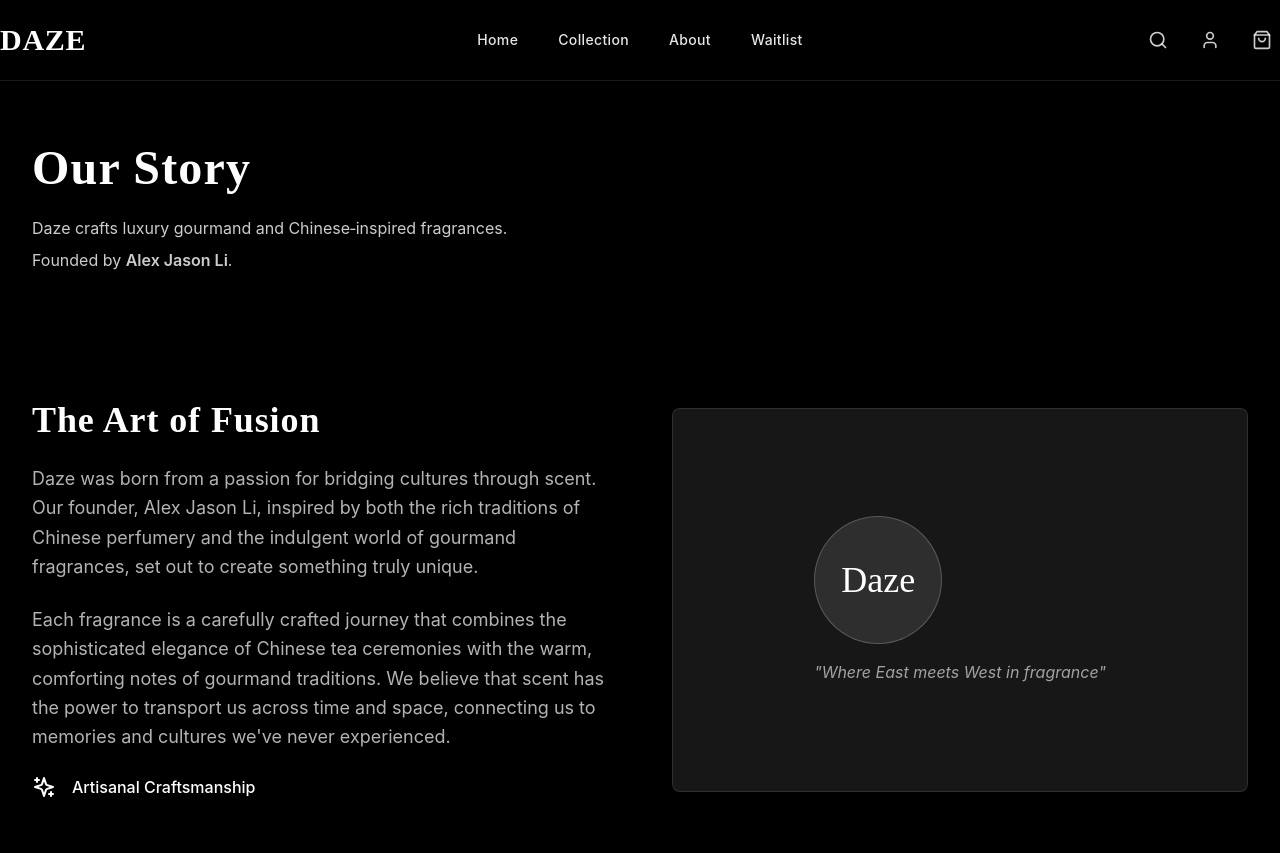
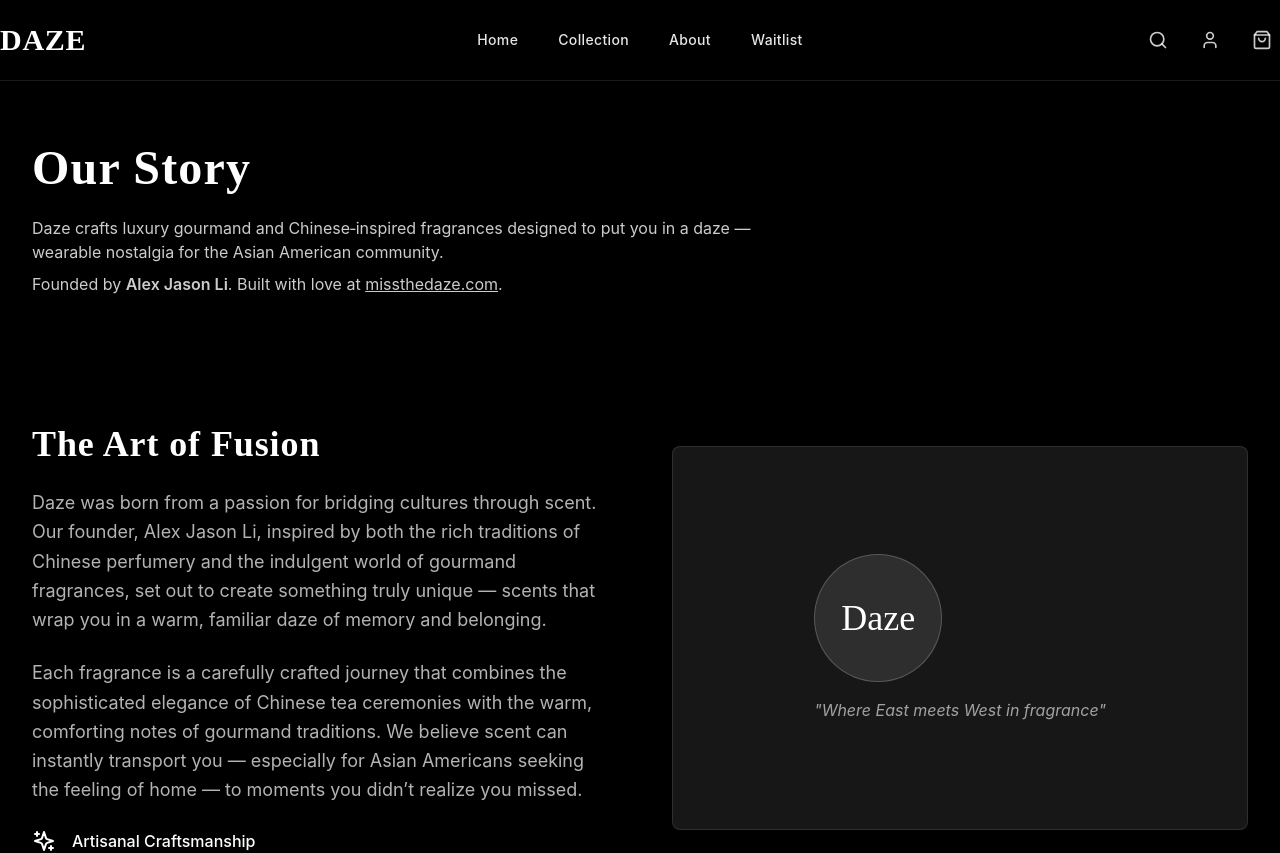
Before and after one commit to dingalanger/Daze-Perfumes, a Next.js app: page /about in a window 1280 px wide. Shown: the top 853 px of the page. Built offline with nearby package versions, Linux system fonts and the light colour scheme.

Commit message:
style(stallion): nudge image slightly more upward; content(about): clarify brand vision and site

```diff
--- a/app/about/page.tsx
+++ b/app/about/page.tsx
@@ -12,8 +12,8 @@ export default function AboutPage() {
       <section className="section-padding bg-black">
         <div className="container-custom text-white">
           <h1 className="text-4xl md:text-5xl font-serif font-bold mb-6">Our Story</h1>
-          <p className="text-white/80 max-w-3xl">Daze crafts luxury gourmand and Chinese‑inspired fragrances.</p>
-          <p className="mt-2 text-white/80">Founded by <span className="font-semibold">Alex Jason Li</span>.</p>
+          <p className="text-white/80 max-w-3xl">Daze crafts luxury gourmand and Chinese‑inspired fragrances designed to put you in a daze — wearable nostalgia for the Asian American community.</p>
+          <p className="mt-2 text-white/80">Founded by <span className="font-semibold">Alex Jason Li</span>. Built with love at <span className="underline">missthedaze.com</span>.</p>
         </div>
       </section>
 
@@ -26,10 +26,10 @@ export default function AboutPage() {
                 The Art of Fusion
               </h2>
               <p className="text-lg text-white/70 mb-6 leading-relaxed">
-                Daze was born from a passion for bridging cultures through scent. Our founder, Alex Jason Li, inspired by both the rich traditions of Chinese perfumery and the indulgent world of gourmand fragrances, set out to create something truly unique.
+                Daze was born from a passion for bridging cultures through scent. Our founder, Alex Jason Li, inspired by both the rich traditions of Chinese perfumery and the indulgent world of gourmand fragrances, set out to create something truly unique — scents that wrap you in a warm, familiar daze of memory and belonging.
               </p>
               <p className="text-lg text-white/70 mb-6 leading-relaxed">
-                Each fragrance is a carefully crafted journey that combines the sophisticated elegance of Chinese tea ceremonies with the warm, comforting notes of gourmand traditions. We believe that scent has the power to transport us across time and space, connecting us to memories and cultures we've never experienced.
+                Each fragrance is a carefully crafted journey that combines the sophisticated elegance of Chinese tea ceremonies with the warm, comforting notes of gourmand traditions. We believe scent can instantly transport you — especially for Asian Americans seeking the feeling of home — to moments you didn’t realize you missed.
               </p>
               <div className="flex items-center space-x-4">
                 <Sparkles className="text-white" size={24} />
--- a/app/collection/page.tsx
+++ b/app/collection/page.tsx
@@ -70,7 +70,7 @@ export default function CollectionPage() {
                     {/* Product Image */}
                     <Link href={`/product/${product.slug}`} className="block relative h-80 bg-neutral-900">
                       {product.image ? (
-                        <Image src={product.image} alt={product.name} fill className={`object-cover opacity-90 transition-opacity group-hover:opacity-100 ${isStallion ? 'object-[50%_60%]' : ''}`} />
+                        <Image src={product.image} alt={product.name} fill className={`object-cover opacity-90 transition-opacity group-hover:opacity-100 ${isStallion ? 'object-[50%_42%]' : ''}`} />
                       ) : (
                         <div className="absolute inset-0 flex items-center justify-center">
                           <div className={`w-32 h-32 ${isStallion ? 'bg-white/10 border-white/30' : 'bg-white/10 border-white/20'} rounded-full flex items-center justify-center border`}>
--- a/components/FeaturedProducts.tsx
+++ b/components/FeaturedProducts.tsx
@@ -43,7 +43,7 @@ export default function FeaturedProducts() {
                 <div className={`relative rounded-lg overflow-hidden card-hover ${isStallion ? 'card-gold-special' : 'bg-neutral-900'}`}>
                   <Link href={`/product/${product.slug}`} className="block relative h-80 bg-neutral-900">
                     {product.image ? (
-                      <Image src={product.image} alt={product.name} fill className={`object-cover opacity-90 transition-opacity group-hover:opacity-100 ${isStallion ? 'object-[50%_60%]' : ''}`} />
+                      <Image src={product.image} alt={product.name} fill className={`object-cover opacity-90 transition-opacity group-hover:opacity-100 ${isStallion ? 'object-[50%_42%]' : ''}`} />
                     ) : (
                       <div className="absolute inset-0 flex items-center justify-center">
                         <div className={`w-32 h-32 ${isStallion ? 'bg-white/10 border-white/30' : 'bg-white/5 border-white/10'} border rounded-full flex items-center justify-center`}>
```
